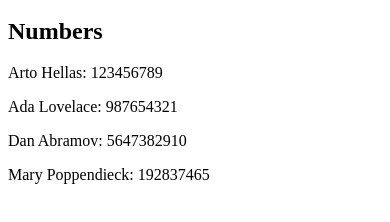
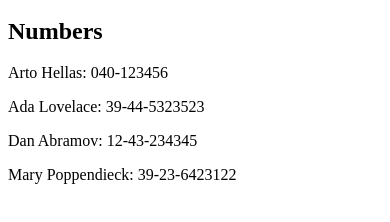
Before and after one commit to andrew9798/fullstackopen, a React (Vite) app in the folder part2/phonebook--/: page / in a window 390 px wide. Shown: the part 220-442 px from the top of the page. Built offline with nearby package versions, Linux system fonts and the light colour scheme; data requests are answered from the project's data file.

Commit message:
phonebook step6

```diff
--- /dev/null
+++ b/part2/phonebook--/db.json
@@ -0,0 +1,24 @@
+{
+  "persons":[
+    {
+      "name": "Arto Hellas",
+      "number": "040-123456",
+      "id": "1"
+    },
+    {
+      "name": "Ada Lovelace",
+      "number": "39-44-5323523",
+      "id": "2"
+    },
+    {
+      "name": "Dan Abramov",
+      "number": "12-43-234345",
+      "id": "3"
+    },
+    {
+      "name": "Mary Poppendieck",
+      "number": "39-23-6423122",
+      "id": "4"
+    }
+  ]
+}
--- a/part2/phonebook--/src/App.jsx
+++ b/part2/phonebook--/src/App.jsx
@@ -1,19 +1,26 @@
-import { useState } from 'react'
+import { useEffect, useState } from 'react'
 import React from 'react'
 import Filter from './Filter'
 import Form from './Form'
 import Persons from './Persons'
 
 const App = () => {
-  const [persons, setPersons] = useState([
-    { name: 'Arto Hellas', number: '123456789' },
-    { name: 'Ada Lovelace', number: '987654321' },
-    { name: 'Dan Abramov', number: '5647382910' },
-    { name: 'Mary Poppendieck', number: '192837465' }
-  ])
+  const [persons, setPersons] = useState([])
   const [newName, setNewName] = useState('')
   const [newNumber, setNewNumber] = useState('')
   const [filter, setFilter] = useState('')
+
+  useEffect(() => {
+    console.log('effect')
+    fetch('http://localhost:3001/persons')
+      .then(response => response.json())
+      .then(data => {
+        console.log('promise fulfilled')
+        setPersons(data)
+      })
+  }, [])
+
+  console.log('render', persons.length, 'persons')
 
   const handleAddPerson = (event) => {
     event.preventDefault()
```
Also changed, not shown: 1 other file (tests, documents, lock files or other folders).
